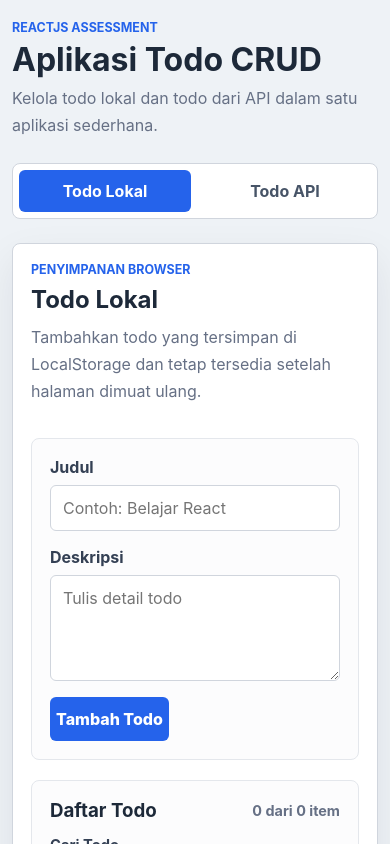
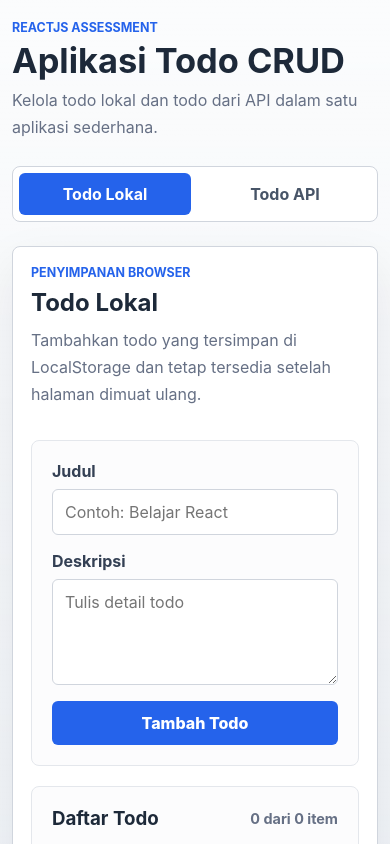
Before and after one commit to ahmadalvin92/react-todo-api-crud-assessment-by-alvin, a React (Vite) app: page / in a window 390 px wide. Shown: the top 844 px of the page. Built offline with nearby package versions, Linux system fonts and the light colour scheme.

Commit message:
rapikan tampilan aplikasi agar responsif

```diff
--- a/src/styles.css
+++ b/src/styles.css
@@ -16,6 +16,9 @@ body {
   margin: 0;
   min-width: 320px;
   min-height: 100vh;
+  background:
+    linear-gradient(180deg, rgba(255, 255, 255, 0.78), rgba(255, 255, 255, 0)),
+    #eef2f6;
 }
 
 button,
@@ -27,6 +30,20 @@ select {
 
 button {
   cursor: pointer;
+  transition:
+    background 160ms ease,
+    border-color 160ms ease,
+    color 160ms ease,
+    transform 160ms ease;
+}
+
+button:hover:not(:disabled) {
+  transform: translateY(-1px);
+}
+
+button:disabled {
+  cursor: not-allowed;
+  opacity: 0.64;
 }
 
 .app-shell {
@@ -61,7 +78,7 @@ p {
 
 h1 {
   margin-bottom: 8px;
-  font-size: clamp(2rem, 6vw, 3rem);
+  font-size: 3rem;
   line-height: 1.05;
 }
 
@@ -105,13 +122,18 @@ h2 {
   color: #ffffff;
 }
 
+.nav-button:not(.active):hover {
+  background: #f2f4f7;
+  color: #1d2939;
+}
+
 .content-panel {
   min-height: 420px;
-  padding: 24px;
+  padding: 26px;
   border: 1px solid #d0d5dd;
   border-radius: 8px;
   background: #ffffff;
-  box-shadow: 0 16px 40px rgba(16, 24, 40, 0.08);
+  box-shadow: 0 20px 50px rgba(16, 24, 40, 0.08);
 }
 
 .page-section {
@@ -135,7 +157,7 @@ h2 {
 
 .todo-form,
 .todo-list-section {
-  padding: 18px;
+  padding: 20px;
   border: 1px solid #e4e7ec;
   border-radius: 8px;
   background: #fcfcfd;
@@ -166,6 +188,9 @@ h2 {
   color: #1d2939;
   padding: 12px;
   outline: none;
+  transition:
+    border-color 160ms ease,
+    box-shadow 160ms ease;
 }
 
 .form-field input:focus,
@@ -189,6 +214,10 @@ h2 {
   font-weight: 800;
 }
 
+.primary-button:hover:not(:disabled) {
+  background: #1d4ed8;
+}
+
 .secondary-button,
 .danger-button {
   min-height: 44px;
@@ -202,16 +231,27 @@ h2 {
   color: #344054;
 }
 
+.secondary-button:hover:not(:disabled) {
+  border-color: #98a2b3;
+  background: #f9fafb;
+}
+
 .danger-button {
   border: 1px solid #fecdca;
   background: #fef3f2;
   color: #b42318;
 }
 
+.danger-button:hover:not(:disabled) {
+  border-color: #f97066;
+  background: #fee4e2;
+}
+
 .compact {
   min-height: 36px;
   padding: 0 12px;
   font-size: 0.88rem;
+  line-height: 1.2;
 }
 
 .form-actions,
@@ -275,6 +315,10 @@ h2 {
   color: #1d4ed8;
 }
 
+.filter-tab:hover:not(.active) {
+  background: #f9fafb;
+}
+
 .todo-list {
   display: grid;
   gap: 12px;
@@ -287,6 +331,7 @@ h2 {
   border: 1px solid #e4e7ec;
   border-radius: 8px;
   background: #ffffff;
+  box-shadow: 0 1px 2px rgba(16, 24, 40, 0.04);
 }
 
 .todo-title-row {
@@ -299,12 +344,15 @@ h2 {
 .todo-title-row h3 {
   margin: 0;
   font-size: 1rem;
+  line-height: 1.4;
+  overflow-wrap: anywhere;
 }
 
 .todo-content p {
   margin: 8px 0;
   color: #475467;
   line-height: 1.6;
+  overflow-wrap: anywhere;
 }
 
 .todo-content small {
@@ -383,6 +431,7 @@ h2 {
   width: 100%;
   border-collapse: collapse;
   background: #ffffff;
+  min-width: 760px;
 }
 
 .todo-table th,
@@ -391,12 +440,14 @@ h2 {
   border-bottom: 1px solid #e4e7ec;
   text-align: left;
   vertical-align: top;
+  line-height: 1.45;
 }
 
 .todo-table th {
   background: #f9fafb;
   color: #344054;
   font-size: 0.86rem;
+  white-space: nowrap;
 }
 
 .todo-table tr:last-child td {
@@ -468,6 +519,10 @@ h2 {
     padding: 18px;
   }
 
+  h1 {
+    font-size: 2.15rem;
+  }
+
   .page-title-row {
     align-items: stretch;
     flex-direction: column;
@@ -483,4 +538,16 @@ h2 {
     align-items: stretch;
     flex-direction: column;
   }
+
+  .form-actions,
+  .todo-actions,
+  .table-actions {
+    flex-direction: column;
+  }
+
+  .primary-button,
+  .secondary-button,
+  .danger-button {
+    width: 100%;
+  }
 }
```
